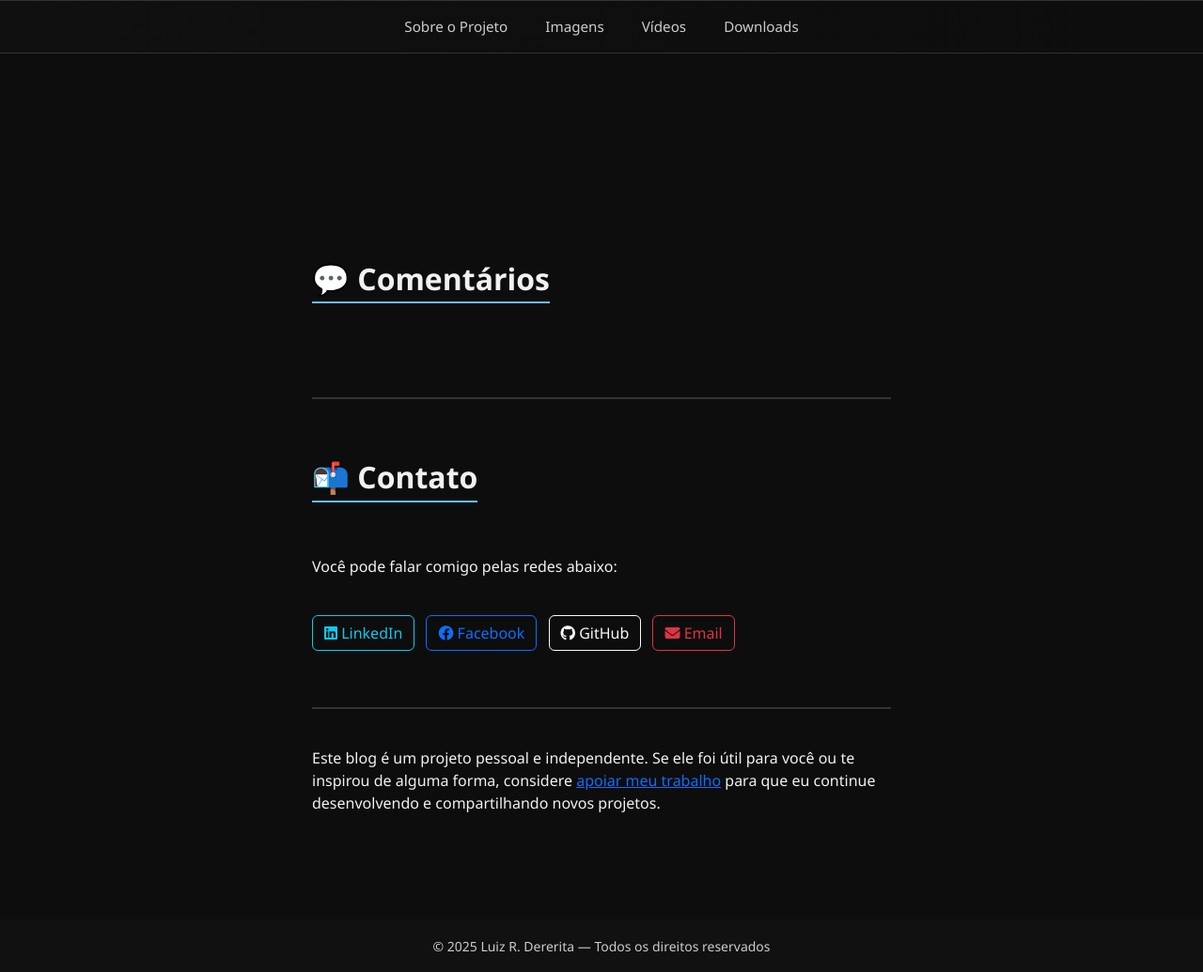
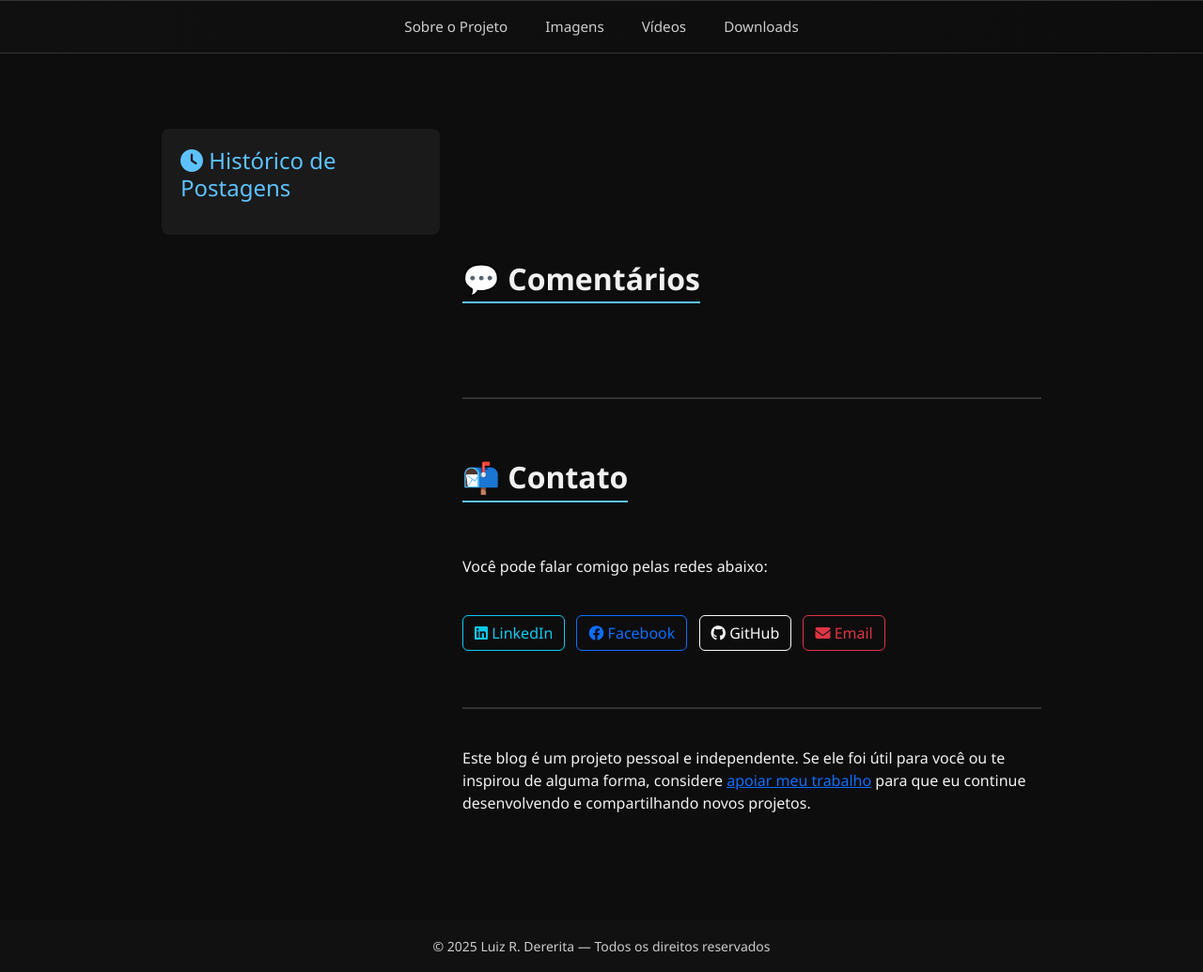
Before and after one commit to LuizRaizen/portfolio-luizdererita-dev, a Flask app: template templates/blogs/post.html in a window 1280 px wide. Shown: the part 306-1341 px from the top of the page at 94% size. Run offline with Flask 3, Linux system fonts and the light colour scheme; the template is opened without the code that fills it, so the values that code supplies are empty; some libraries are stand-ins or nearby versions.

Commit message:
Ajustes no Histórico de Postagens

```diff
--- a/templates/blogs/base.html
+++ b/templates/blogs/base.html
@@ -72,7 +72,7 @@
     <div class="row justify-content-center">
 
       <!-- Barra lateral (Histórico de Postagens) -->
-      <aside class="col-lg-3 d-none d-lg-block">
+      <aside class="col-md-4 col-lg-3">
         <div class="sidebar">
           <h4><i class="fas fa-clock"></i> Histórico de Postagens</h4>
           <ul>
```
